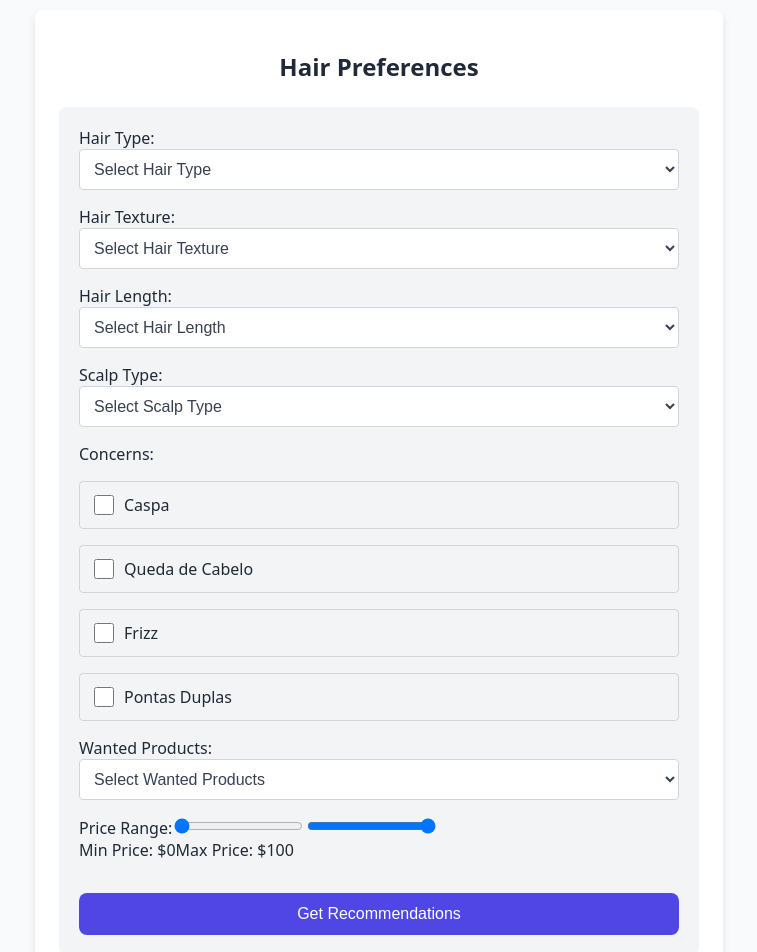
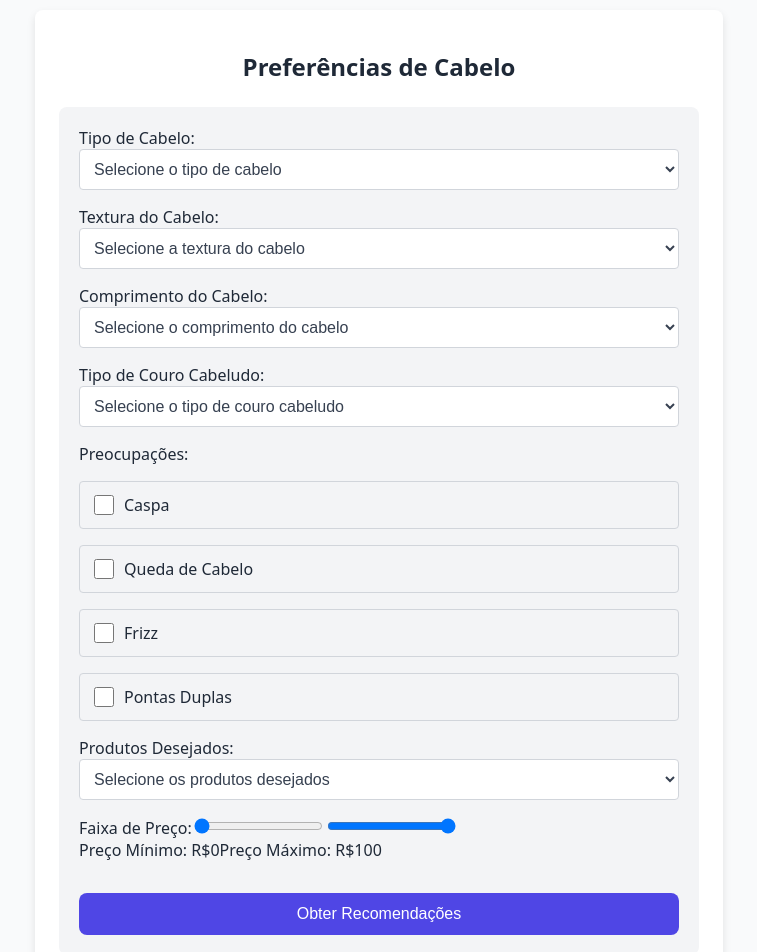
Before and after one commit to FelipeSec/beauty-finder, a Next.js app in the folder beauty-frontend/: page /preferences/hair in a window 1280 px wide. Shown: the part 120-1072 px from the top of the page, without its empty margins (261-1018 px from the left). Built offline with nearby package versions, Linux system fonts and the light colour scheme.

Commit message:
update translation to pt-br

```diff
--- a/beauty-frontend/src/app/layout.js
+++ b/beauty-frontend/src/app/layout.js
@@ -1,8 +1,8 @@
 import './globals.css'
 
 export const metadata = {
-  title: "Create Next App",
-  description: "Generated by create next app",
+  title: "Recomendador de Produtos de Beleza",
+  description: "Descubra suas rotinas perfeitas de beleza",
 };
 
 export default function RootLayout({ children }) {
--- a/beauty-frontend/src/app/preferences/[category]/page.js
+++ b/beauty-frontend/src/app/preferences/[category]/page.js
@@ -77,11 +77,11 @@ export default function Preferences() {
       const data = JSON.parse(text);
 
       if (!response.ok) {
-        throw new Error(data.error || 'Failed to get recommendations');
+        throw new Error(data.error || 'Falha em obter recomendações');
       }
 
       if (!Array.isArray(data)) {
-        throw new Error('Invalid response format');
+        throw new Error('Formato de dados de produto inválido');
       }
 
       // Base64 encode the products data using encodeURIComponent
@@ -89,7 +89,7 @@ export default function Preferences() {
       router.push(`/results?products=${encodedProducts}&category=${category}`);
     } catch (err) {
       console.error('API Error:', err);
-      setError(err.message || 'Failed to process recommendations');
+      setError(err.message || 'Falha em obter recomendações');
     } finally {
       setIsLoading(false);
     }
@@ -99,21 +99,28 @@ export default function Preferences() {
     setIsDarkMode((prevMode) => !prevMode);
   };
 
+  // Mapping for category titles
+  const categoryTitles = {
+    hair: 'Preferências de Cabelo',
+    makeup: 'Preferências de Maquiagem',
+    skincare: 'Preferências de Skincare',
+  };
+
   return (
     <div className={`preferences-container ${isDarkMode ? 'dark' : ''}`}>
       <button onClick={() => router.push('/')} className="back-button">
-        ← Back to Categories
+        ← Voltar para Categorias
       </button>
 
-      <button onClick={toggleDarkMode} className="toggle-button" aria-label="Toggle dark mode">
-        {isDarkMode ? '🌙' : '☀️'} {/* Moon for dark mode, sun for light mode */}
+      <button onClick={toggleDarkMode} className="toggle-button" aria-label="Mudar para modo claro/escuro">
+        {isDarkMode ? '🌙' : '☀️'} {/* Lua para modo escuro, sol para modo claro */}
       </button>
 
       <div className="form-container">
         {error && <div className="error-message">{error}</div>}
 
         <h1 className="title">
-          {category?.charAt(0).toUpperCase() + category?.slice(1)} Preferences
+          {categoryTitles[category] || 'Preferências'}
         </h1>
 
         <form onSubmit={handleSubmit} className="preferences-form">
@@ -121,9 +128,9 @@ export default function Preferences() {
             {category === 'hair' && (
               <>
                 <label>
-                  Hair Type:
+                  Tipo de Cabelo:
                   <select onChange={(e) => handlePreferenceToggle(e.target.value)}>
-                    <option value="">Select Hair Type</option>
+                    <option value="">Selecione o tipo de cabelo</option>
                     {preferenceOptions.hair.hairTypes.map((type) => (
                       <option key={type} value={type}>
                         {type}
@@ -133,9 +140,9 @@ export default function Preferences() {
                 </label>
 
                 <label>
-                  Hair Texture:
+                  Textura do Cabelo:
                   <select onChange={(e) => handlePreferenceToggle(e.target.value)}>
-                    <option value="">Select Hair Texture</option>
+                    <option value="">Selecione a textura do cabelo</option>
                     {preferenceOptions.hair.hairTextures.map((texture) => (
                       <option key={texture} value={texture}>
                         {texture}
@@ -145,9 +152,9 @@ export default function Preferences() {
                 </label>
 
                 <label>
-                  Hair Length:
+                  Comprimento do Cabelo:
                   <select onChange={(e) => handlePreferenceToggle(e.target.value)}>
-                    <option value="">Select Hair Length</option>
+                    <option value="">Selecione o comprimento do cabelo</option>
                     {preferenceOptions.hair.hairLengths.map((length) => (
                       <option key={length} value={length}>
                         {length}
@@ -157,9 +164,9 @@ export default function Preferences() {
                 </label>
 
                 <label>
-                  Scalp Type:
+                  Tipo de Couro Cabeludo:
                   <select onChange={(e) => handlePreferenceToggle(e.target.value)}>
-                    <option value="">Select Scalp Type</option>
+                    <option value="">Selecione o tipo de couro cabeludo</option>
                     {preferenceOptions.hair.scalpTypes.map((type) => (
                       <option key={type} value={type}>
                         {type}
@@ -168,7 +175,7 @@ export default function Preferences() {
                   </select>
                 </label>
 
-                <label>Concerns:</label>
+                <label>Preocupações:</label>
                 {preferenceOptions.hair.concerns.map((concern) => (
                   <label key={concern} className="preference-item">
                     <input
@@ -182,9 +189,9 @@ export default function Preferences() {
                 ))}
 
                 <label>
-                  Wanted Products:
+                  Produtos Desejados:
                   <select onChange={(e) => handlePreferenceToggle(e.target.value)}>
-                    <option value="">Select Wanted Products</option>
+                    <option value="">Selecione os produtos desejados</option>
                     {preferenceOptions.hair.wantedProducts.map((product) => (
                       <option key={product} value={product}>
                         {product}
@@ -198,9 +205,9 @@ export default function Preferences() {
             {category === 'makeup' && (
               <>
                 <label>
-                  Skin Shade:
+                  Tom de Pele:
                   <select onChange={(e) => handlePreferenceToggle(e.target.value)}>
-                    <option value="">Select Skin Shade</option>
+                    <option value="">Selecione o tom de pele</option>
                     {preferenceOptions.makeup.skinShades.map((shade) => (
                       <option key={shade} value={shade}>
                         {shade}
@@ -210,9 +217,9 @@ export default function Preferences() {
                 </label>
 
                 <label>
-                  Type of Foundation:
+                  Tipo de Base:
                   <select onChange={(e) => handlePreferenceToggle(e.target.value)}>
-                    <option value="">Select Foundation Type</option>
+                    <option value="">Selecione o tipo de base</option>
                     {preferenceOptions.makeup.foundationTypes.map((type) => (
                       <option key={type} value={type}>
                         {type}
@@ -222,9 +229,9 @@ export default function Preferences() {
                 </label>
 
                 <label>
-                  Corrective:
+                  Corretivo:
                   <select onChange={(e) => handlePreferenceToggle(e.target.value)}>
-                    <option value="">Select Corrective Type</option>
+                    <option value="">Selecione o tipo de corretivo</option>
                     {preferenceOptions.makeup.correctiveTypes.map((type) => (
                       <option key={type} value={type}>
                         {type}
@@ -233,7 +240,7 @@ export default function Preferences() {
                   </select>
                 </label>
 
-                <label>Eye Makeup Types:</label>
+                <label>Tipos de Maquiagem para Olhos:</label>
                 {preferenceOptions.makeup.eyeMakeupTypes.map((type) => (
                   <label key={type} className="preference-item">
                     <input
@@ -246,7 +253,7 @@ export default function Preferences() {
                   </label>
                 ))}
 
-                <label>Concerns:</label>
+                <label>Preocupações:</label>
                 {preferenceOptions.makeup.concerns.map((concern) => (
                   <label key={concern} className="preference-item">
                     <input
@@ -260,9 +267,9 @@ export default function Preferences() {
                 ))}
 
                 <label>
-                  Wanted Finish:
+                  Acabamento Desejado:
                   <select onChange={(e) => handlePreferenceToggle(e.target.value)}>
-                    <option value="">Select Finish</option>
+                    <option value="">Selecione o acabamento</option>
                     {preferenceOptions.makeup.wantedFinish.map((finish) => (
                       <option key={finish} value={finish}>
                         {finish}
@@ -271,7 +278,7 @@ export default function Preferences() {
                   </select>
                 </label>
 
-                <label>Allergies:</label>
+                <label>Alergias:</label>
                 {preferenceOptions.makeup.allergies.map((allergy) => (
                   <label key={allergy} className="preference-item">
                     <input
@@ -289,9 +296,9 @@ export default function Preferences() {
             {category === 'skincare' && (
               <>
                 <label>
-                  Skin Type:
+                  Tipo de Pele:
                   <select onChange={(e) => handlePreferenceToggle(e.target.value)}>
-                    <option value="">Select Skin Type</option>
+                    <option value="">Selecione o tipo de pele</option>
                     {preferenceOptions.skincare.skinTypes.map((type) => (
                       <option key={type} value={type}>
                         {type}
@@ -300,7 +307,7 @@ export default function Preferences() {
                   </select>
                 </label>
 
-                <label>Skin Concerns:</label>
+                <label>Preocupações com a Pele:</label>
                 {preferenceOptions.skincare.skinConcerns.map((concern) => (
                   <label key={concern} className="preference-item">
                     <input
@@ -314,9 +321,9 @@ export default function Preferences() {
                 ))}
 
                 <label>
-                  Skincare Routine:
+                  Rotina de Cuidados com a Pele:
                   <select onChange={(e) => handlePreferenceToggle(e.target.value)}>
-                    <option value="">Select Routine</option>
+                    <option value="">Selecione a rotina</option>
                     {preferenceOptions.skincare.skincareRoutine.map((routine) => (
                       <option key={routine} value={routine}>
                         {routine}
@@ -326,9 +333,9 @@ export default function Preferences() {
                 </label>
 
                 <label>
-                  Ingredient Preferences:
+                  Preferências de Ingredientes:
                   <select onChange={(e) => handlePreferenceToggle(e.target.value)}>
-                    <option value="">Select Ingredients</option>
+                    <option value="">Selecione os ingredientes</option>
                     {preferenceOptions.skincare.ingredientPreferences.map((ingredient) => (
                       <option key={ingredient} value={ingredient}>
                         {ingredient}
@@ -338,9 +345,9 @@ export default function Preferences() {
                 </label>
 
                 <label>
-                  Wanted Results:
+                  Resultados Desejados:
                   <select onChange={(e) => handlePreferenceToggle(e.target.value)}>
-                    <option value="">Select Results</option>
+                    <option value="">Selecione os resultados</option>
                     {preferenceOptions.skincare.wantedResults.map((result) => (
                       <option key={result} value={result}>
                         {result}
@@ -350,9 +357,9 @@ export default function Preferences() {
                 </label>
 
                 <label>
-                  SPF:
+                  FPS:
                   <select onChange={(e) => handlePreferenceToggle(e.target.value)}>
-                    <option value="">Select SPF Preference</option>
+                    <option value="">Selecione a preferência de FPS</option>
                     {preferenceOptions.skincare.spf.map((option) => (
                       <option key={option} value={option}>
                         {option}
@@ -362,9 +369,9 @@ export default function Preferences() {
                 </label>
 
                 <label>
-                  Natural or Organic:
+                  Natural ou Orgânico:
                   <select onChange={(e) => handlePreferenceToggle(e.target.value)}>
-                    <option value="">Select Preference</option>
+                    <option value="">Selecione a preferência</option>
                     {preferenceOptions.skincare.naturalOrOrganic.map((option) => (
                       <option key={option} value={option}>
                         {option}
@@ -377,7 +384,7 @@ export default function Preferences() {
 
             {/* Min-Max Price Slider */}
             <div className="price-range">
-              <label>Price Range:</label>
+              <label>Faixa de Preço:</label>
               <input
                 type="range"
                 min="0"
@@ -395,8 +402,8 @@ export default function Preferences() {
                 className="price-slider"
               />
               <div>
-                <span>Min Price: ${minPrice}</span>
-                <span>Max Price: ${maxPrice}</span>
+                <span>Preço Mínimo: R${minPrice}</span>
+                <span>Preço Máximo: R${maxPrice}</span>
               </div>
             </div>
           </div>
@@ -406,7 +413,7 @@ export default function Preferences() {
             disabled={isLoading || selectedPreferences.length === 0}
             className="submit-button"
           >
-            {isLoading ? 'Loading...' : 'Get Recommendations'}
+            {isLoading ? 'Carregando...' : 'Obter Recomendações'}
           </button>
         </form>
       </div>
```
Also changed, not shown: beauty-frontend/src/app/page.js (+6 -6 lines), beauty-frontend/src/app/results/page.js (+9 -16 lines).
